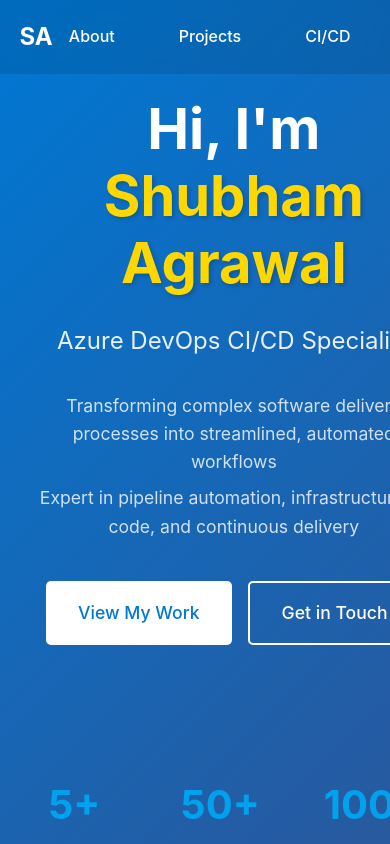
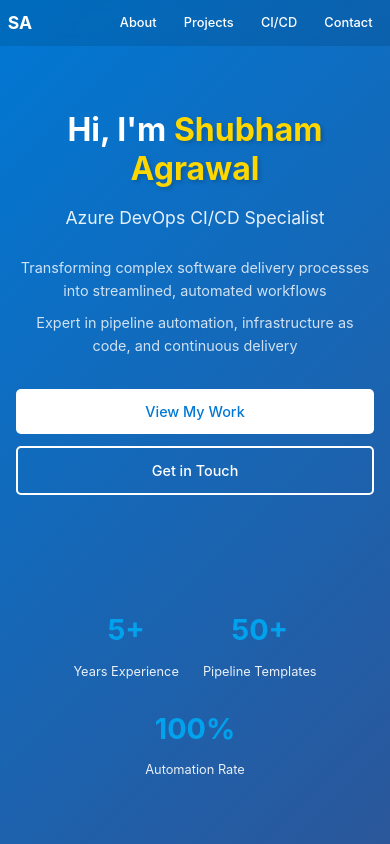
Before and after one commit to shubhambits/shubhambits.github.io, a React (Vite) app: page / in a window 390 px wide. Built offline with nearby package versions, Linux system fonts and the light colour scheme.

Commit message:
update mobile css (#8)

```diff
--- a/src/App.css
+++ b/src/App.css
@@ -86,6 +86,7 @@ body {
   font-size: 1.5rem;
   font-weight: bold;
   color: white;
+  white-space: nowrap;
 }
 
 .nav-links {
@@ -94,6 +95,7 @@ body {
   gap: 2rem;
   margin: 0;
   padding: 0;
+  flex-wrap: nowrap;
 }
 
 .nav-links a {
@@ -107,6 +109,7 @@ body {
   display: flex;
   align-items: center;
   gap: 0.5rem;
+  white-space: nowrap;
 }
 
 .nav-links a:hover {
@@ -118,6 +121,7 @@ body {
 .nav-links a svg {
   font-size: 1.2rem;
   transition: transform 0.3s ease;
+  flex-shrink: 0;
 }
 
 .nav-links a:hover svg {
@@ -1374,3 +1378,131 @@ body {
     padding-bottom: 3rem;
   }
 }
+
+@media (max-width: 768px) {
+  .header {
+    min-height: 100vh;
+  }
+
+  .nav-container {
+    padding: 0.75rem 3%;
+  }
+
+  .logo {
+    font-size: 1.2rem;
+  }
+
+  .nav-links {
+    gap: 1rem;
+  }
+
+  .nav-links a {
+    padding: 0.4rem 0.8rem;
+    font-size: 0.9rem;
+  }
+
+  .nav-links a svg {
+    font-size: 1.1rem;
+  }
+
+  .hero-section {
+    padding: 5rem 1.5rem 1.5rem;
+  }
+
+  .hero-section h1 {
+    font-size: 2.5rem;
+    margin-bottom: 1rem;
+  }
+
+  .hero-subtitle {
+    font-size: 1.2rem;
+    margin-bottom: 1.5rem;
+  }
+
+  .hero-description {
+    font-size: 1rem;
+    margin-bottom: 2rem;
+  }
+
+  .hero-buttons {
+    flex-direction: column;
+    gap: 0.75rem;
+    margin-bottom: 2rem;
+  }
+
+  .cta-button {
+    width: 100%;
+    padding: 0.8rem 1.5rem;
+    font-size: 1rem;
+  }
+
+  .hero-stats {
+    flex-wrap: wrap;
+    gap: 2rem;
+    justify-content: center;
+  }
+
+  .stat-number {
+    font-size: 2rem;
+  }
+
+  .stat-label {
+    font-size: 0.9rem;
+  }
+}
+
+@media (max-width: 480px) {
+  .nav-container {
+    padding: 0.5rem 2%;
+  }
+
+  .logo {
+    font-size: 1.1rem;
+  }
+
+  .nav-links {
+    gap: 0.5rem;
+  }
+
+  .nav-links a {
+    padding: 0.3rem 0.6rem;
+    font-size: 0.8rem;
+  }
+
+  .nav-links a svg {
+    font-size: 1rem;
+  }
+
+  .hero-section {
+    padding: 4rem 1rem 1rem;
+  }
+
+  .hero-section h1 {
+    font-size: 2rem;
+  }
+
+  .hero-subtitle {
+    font-size: 1.1rem;
+  }
+
+  .hero-description {
+    font-size: 0.9rem;
+  }
+
+  .cta-button {
+    padding: 0.7rem 1.2rem;
+    font-size: 0.9rem;
+  }
+
+  .hero-stats {
+    gap: 1.5rem;
+  }
+
+  .stat-number {
+    font-size: 1.8rem;
+  }
+
+  .stat-label {
+    font-size: 0.8rem;
+  }
+}
```
